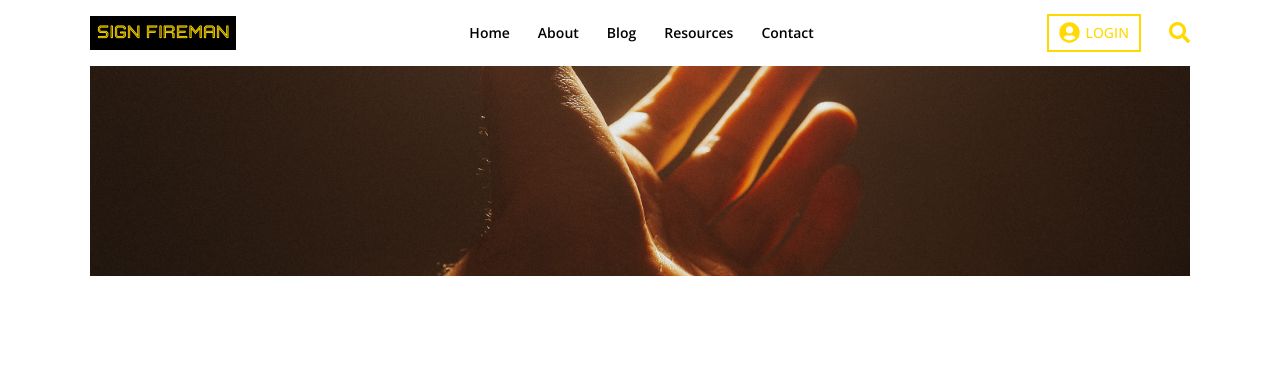
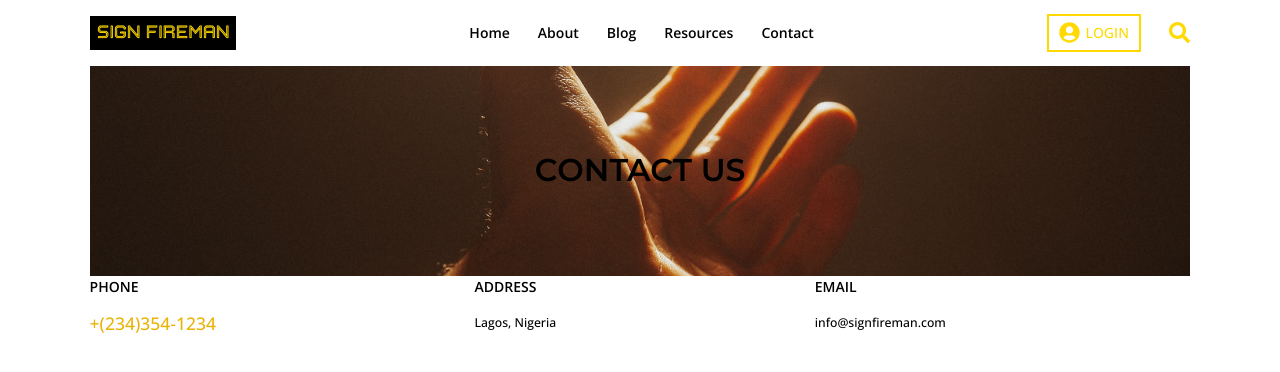
Before and after one commit to Final-move/Final-move-web, a React (Create React App) app: page /contact in a window 1280 px wide. Shown: the top 372 px of the page. Built offline with nearby package versions, Linux system fonts and the light colour scheme.

Commit message:
chores: update to contact form

```diff
--- /dev/null
+++ b/src/pages/contact/ContactForm.jsx
@@ -0,0 +1,9 @@
+import React from "react";
+
+const ContactForm = () => {
+  const contactSubmit = (e) => e.preventDefault;
+
+  return <form onSubmit={contactSubmit}></form>;
+};
+
+export default ContactForm;
--- /dev/null
+++ b/src/pages/contact/ContactSection.jsx
@@ -0,0 +1,24 @@
+import React from "react";
+
+const ContactSection = () => {
+  return (
+    <section className="w-full grid text-black">
+      <div className="grid grid-flow-col gap-4">
+        <div className="w-full h-full grid gap-4">
+          <h3 className="font-semibold text-base">PHONE</h3>
+          <p className="text-yellow-500 font-medium text-xl">+(234)354-1234</p>
+        </div>
+        <div className="w-full h-full grid gap-4">
+          <h3 className="font-semibold text-base">ADDRESS</h3>
+          <p className="text-sm font-medium">Lagos, Nigeria</p>
+        </div>
+        <div className="w-full h-full grid gap-4">
+          <h3 className="font-semibold text-base">EMAIL</h3>
+          <p className="text-sm font-medium">info@signfireman.com</p>
+        </div>
+      </div>
+    </section>
+  );
+};
+
+export default ContactSection;
--- a/src/pages/contact/Page.js
+++ b/src/pages/contact/Page.js
@@ -1,11 +1,14 @@
 import React from "react";
 import { PageContainer } from "../../components/general";
 import { PageBanner } from "../../components";
+import ContactSection from "./ContactSection";
 
 const Contact = () => {
   return (
     <PageContainer className={"w-full min-h-screen bg-white"}>
-      <PageBanner bgImg={"bg-contact-banner"} />
+      <PageBanner title={"CONTACT US"} bgImg={"bg-contact-banner"} />
+
+      <ContactSection />
     </PageContainer>
   );
 };
```
